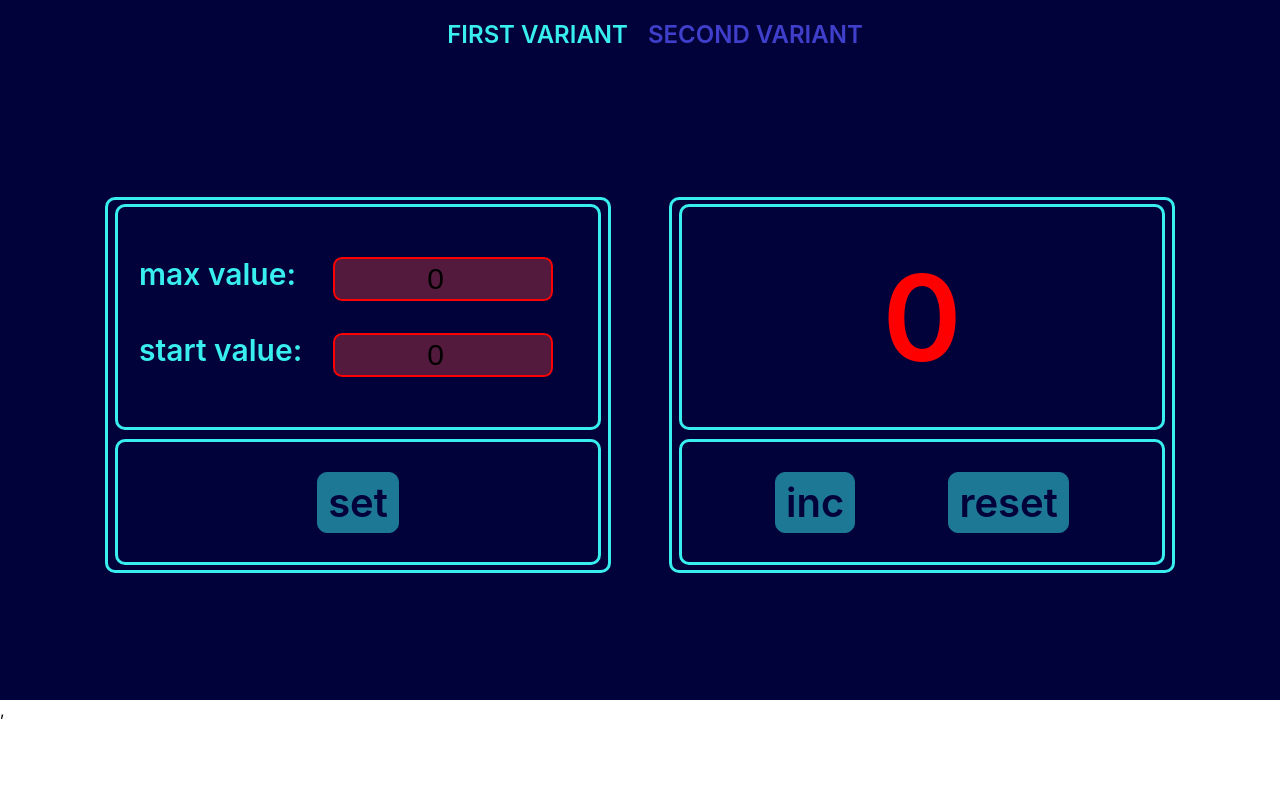
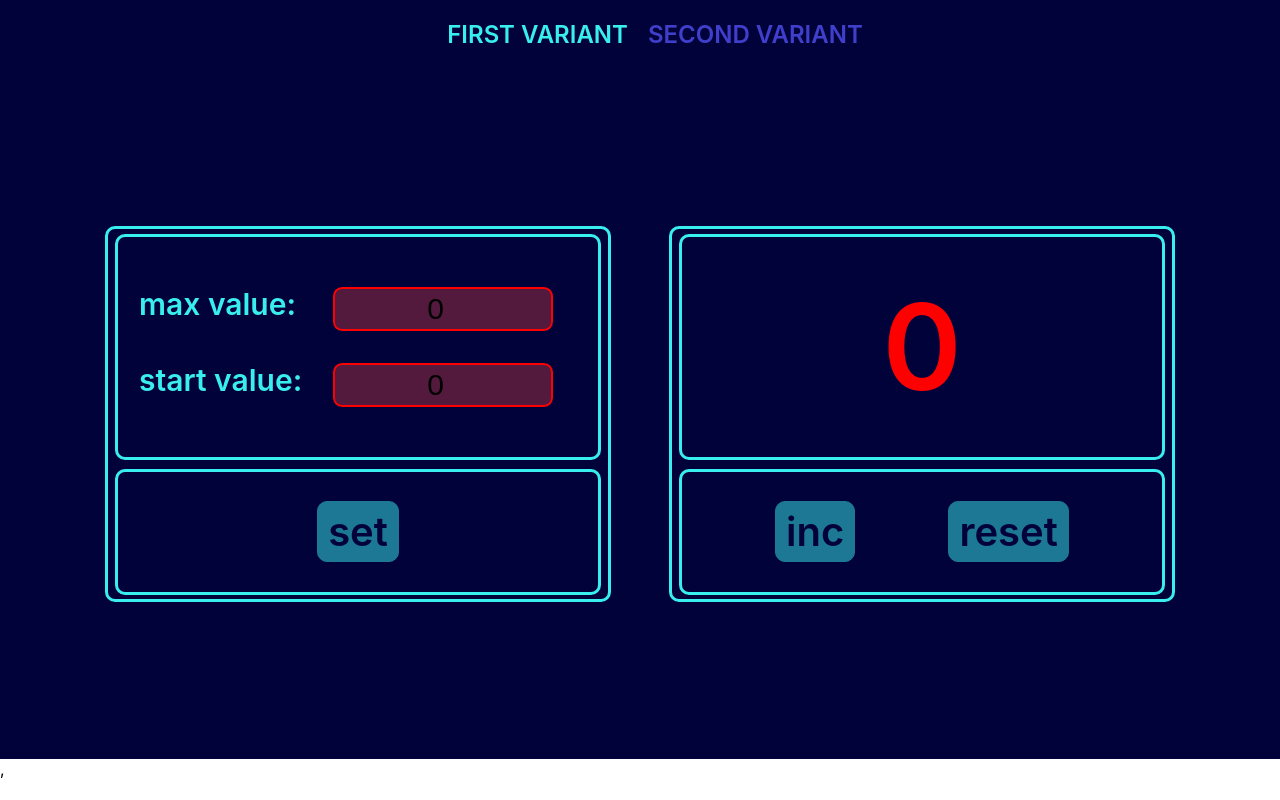
Before and after one commit to AliaksandrLiubanets/counter_redux, a React (Create React App) app: page / in a window 1280 px wide. Built offline with nearby package versions, Linux system fonts and the light colour scheme.

Commit message:
Delete height in .App css

```diff
--- a/src/App.css
+++ b/src/App.css
@@ -1,6 +1,5 @@
 .App {
   background-color: #02023b;
-  height: 700px;
   display: grid;
   grid-template-rows: 1fr 10fr;
 }
```
